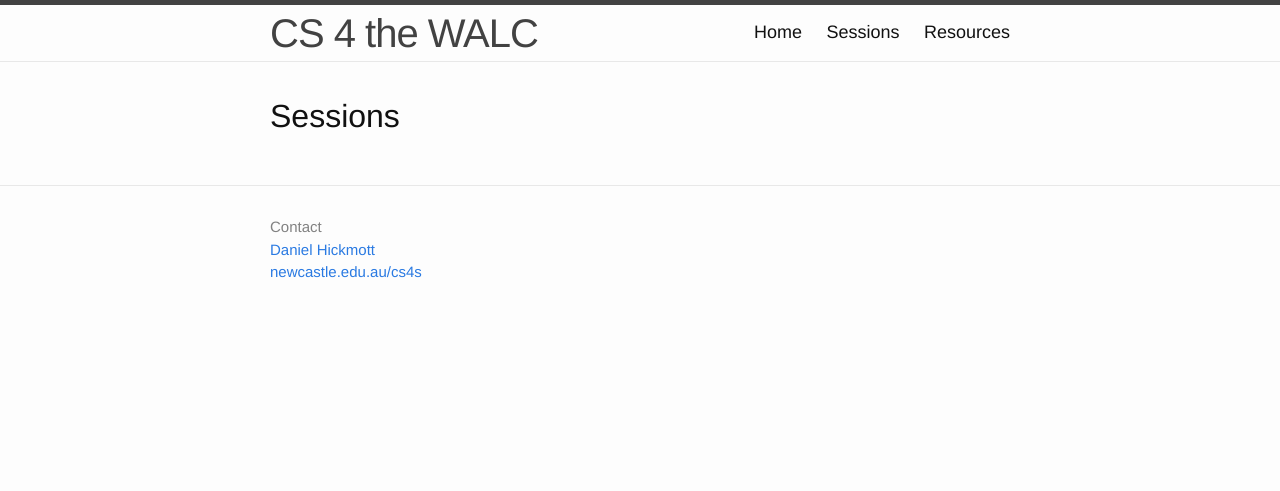
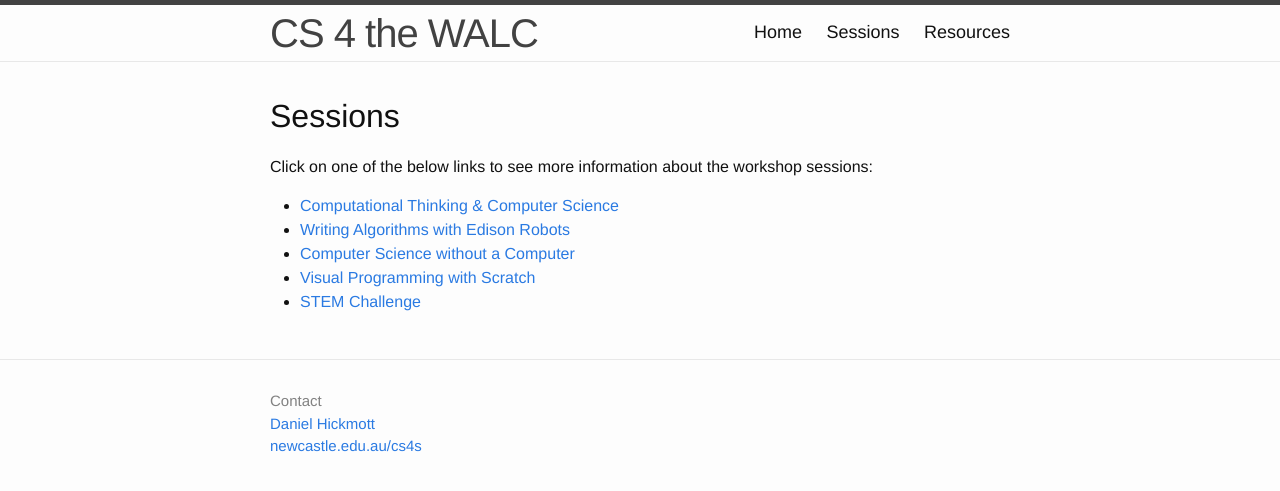
Before and after one commit to cs4s/walc-2016, a Jekyll site: the page built from 2 sessions.md, in a window 1280 px wide. Shown: the top 491 px of the page. Built offline with Jekyll 4.4.1, drawn with Linux system fonts in a browser that asks for light colours.

Commit message:
Changes Sessions page to include links to different sessions

```diff
--- a/2 sessions.md
+++ b/2 sessions.md
@@ -5,3 +5,11 @@ permalink: /sessions
 ---
 
 # Sessions
+
+Click on one of the below links to see more information about the workshop sessions:
+
+- [Computational Thinking & Computer Science]( {{ site.baseurl }}/computationalthinking/ )
+- [Writing Algorithms with Edison Robots]( {{ site.baseurl }}/algorithms/ )
+- [Computer Science without a Computer]( {{ site.baseurl }}/csunplugged/ )
+- [Visual Programming with Scratch]( {{ site.baseurl }}/visualprogramming/ )
+- [STEM Challenge]( {{ site.baseurl }}/stemchallenge/ )
```
